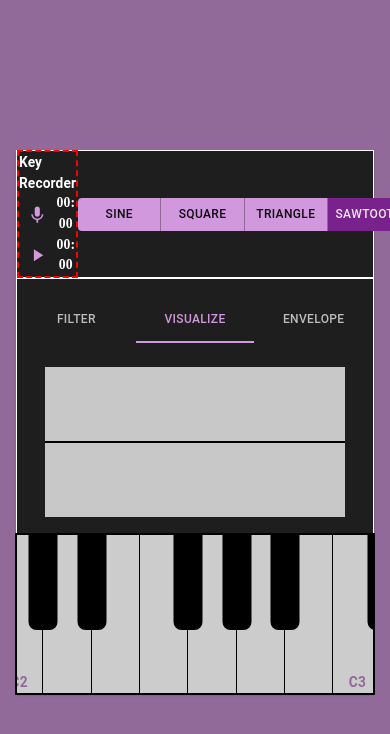
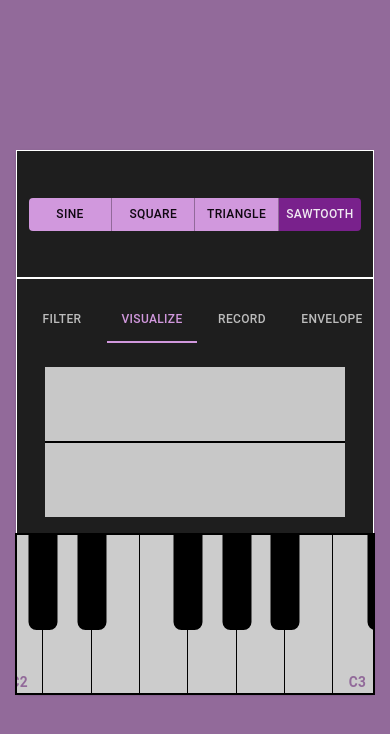
Before and after one commit to dydev420/wa-synth, a React (Vite) app: page / in a window 390 px wide. Shown: the top 734 px of the page. Built offline with nearby package versions, Linux system fonts and the light colour scheme; a web font is replaced by a local one.

Commit message:
feat: moved record controls to tweak in mobile view

```diff
--- a/src/components/SynthUI.jsx
+++ b/src/components/SynthUI.jsx
@@ -1,4 +1,4 @@
-import { Box, Container, Paper, Stack, makeStyles } from '@mui/material';
+import { Box, Container, Paper, Stack, makeStyles, useMediaQuery } from '@mui/material';
 import SynthPanel from './SynthPanel';
 import Oscillator from './Oscillator';
 import Filter from './Filter';
@@ -6,9 +6,11 @@ import Envelope from './Envelope';
 import Tweaks from './Tweaks';
 import TweaksTabView from './TweaksTabView';
 import PianoWindow from './PianoWindow';
-import KeyRecorder from './KeyRecorder';
+import KeyRecorder from './recorder/KeyRecorder';
 
 function SynthUI() {
+  const isMobile = useMediaQuery((theme) => theme.breakpoints.down('md'));
+
   return (
     <Container
       sx={{
@@ -28,7 +30,9 @@ function SynthUI() {
       >
         <Stack>
           <SynthPanel height="8rem">
-            <KeyRecorder />
+            {
+              !isMobile && <KeyRecorder />
+            }
             <Oscillator />
           </SynthPanel>
 
--- a/src/components/TweaksTabView.jsx
+++ b/src/components/TweaksTabView.jsx
@@ -12,6 +12,7 @@ import {
 import Filter from './Filter';
 import Envelope from './Envelope';
 import WaveAnalyzer from './WaveAnalyzer';
+import KeyRecorder from './recorder/KeyRecorder';
 
 
 export const tabsStyles = () => ({
@@ -102,6 +103,7 @@ function TweaksTabView() {
         >
           <Tab value="filter" label="Filter" />
           <Tab value="visualize" label="Visualize" />
+          <Tab value="record" label="Record" />
           <Tab value="envelope" label="Envelope" />
         </Tabs>
       </Box>
@@ -113,6 +115,10 @@ function TweaksTabView() {
         <WaveAnalyzer />
       </CustomTabPanel>
 
+      <CustomTabPanel activeValue={activeTab} value="record">
+        <KeyRecorder />
+      </CustomTabPanel>
+
       <CustomTabPanel activeValue={activeTab} value="envelope">
         <Envelope />
       </CustomTabPanel>
--- a/src/components/common/TimerDisplay.jsx
+++ b/src/components/common/TimerDisplay.jsx
@@ -89,6 +89,7 @@ function TimerDisplay({
           >
             <IconButton
               onClick={handleButtonClick}
+              size="large"
               color= {
                 isRunning
                   ? colorProps.running ?? TIMER_DEFAULTS.colors.running
--- a/src/components/KeyPlayerControls.jsx
+++ b/src/components/recorder/KeyPlayerControls.jsx
@@ -1,7 +1,7 @@
 import React from 'react';
 import { Box } from '@mui/material'
-import useKeyPlayer from '../hooks/useKeyPlayer'
-import TimerDisplay from './common/TimerDisplay';
+import useKeyPlayer from '../../hooks/useKeyPlayer'
+import TimerDisplay from '../common/TimerDisplay';
 import StopIcon from '@mui/icons-material/Stop';
 function KeyPlayerControls() {
   const {
--- a/src/components/KeyRecorder.jsx
+++ b/src/components/recorder/KeyRecorder.jsx
@@ -10,12 +10,11 @@ function KeyRecorder() {
         display: 'flex',
         flexDirection: 'column',
         fontWeight: '700',
-        borderWidth: '2px',
-        borderColor: 'red',
-        borderStyle: 'dashed'
+        // borderWidth: '2px',
+        // borderColor: 'red',
+        // borderStyle: 'dashed'
       }}
     >
-      <span>Key Recorder</span>
       <KeyRecorderControls />
       <KeyPlayerControls />
     </Box>
--- a/src/components/KeyRecorderControls.jsx
+++ b/src/components/recorder/KeyRecorderControls.jsx
@@ -1,7 +1,7 @@
 import React from 'react';
 import { Box } from '@mui/material';
-import useKeyRecorder from '../hooks/useKeyRecorder';
-import TimerDisplay from './common/TimerDisplay';
+import useKeyRecorder from '../../hooks/useKeyRecorder';
+import TimerDisplay from '../common/TimerDisplay';
 import KeyboardVoiceIcon from '@mui/icons-material/KeyboardVoice';
 
 function KeyRecorderControls() {
```
